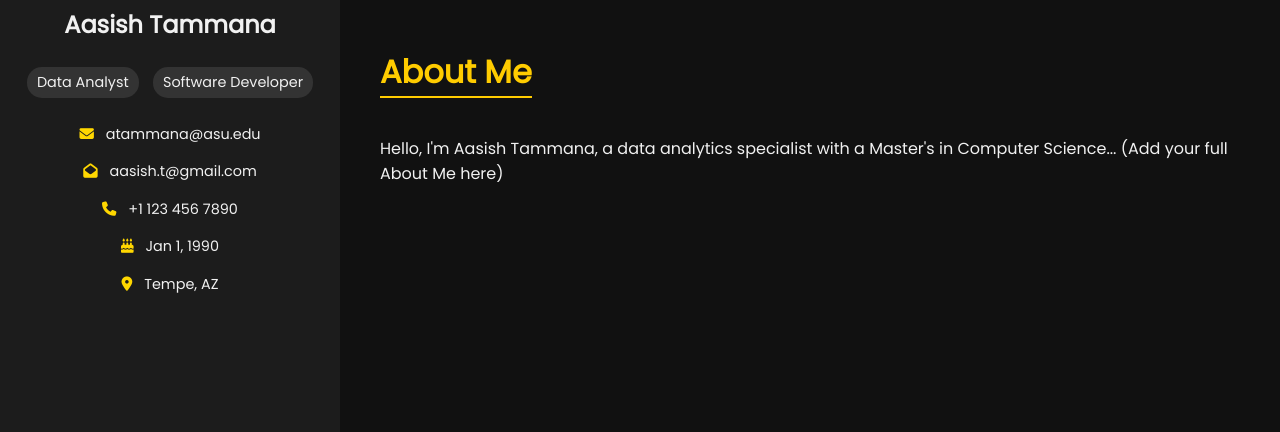
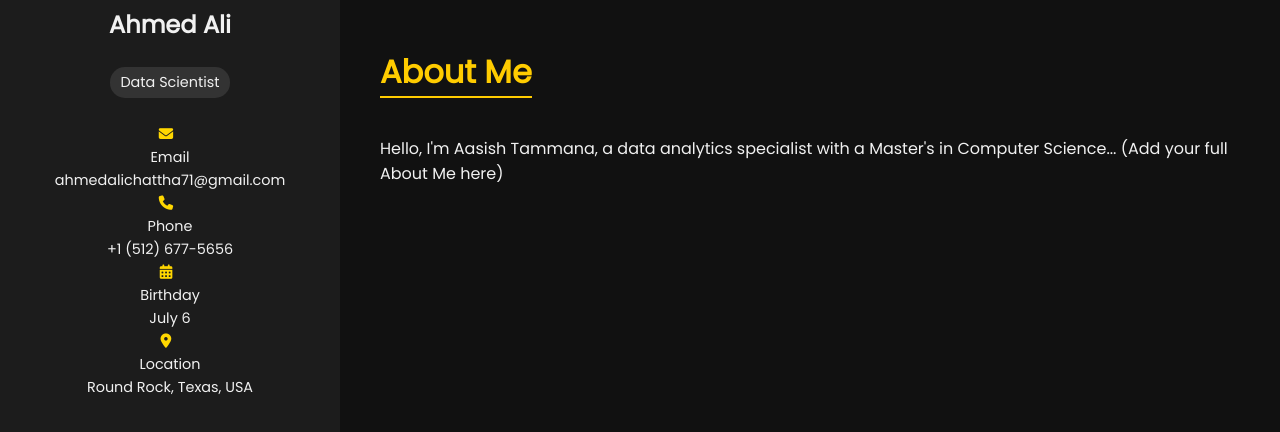
Before and after one commit to AhmedAliChattha/ahmedalichattha-github.io, a plain HTML site: page index.html in a window 1280 px wide. Shown: the part 68-500 px from the top of the page. Drawn offline with Linux system fonts and the light colour scheme.

Commit message:
Update index.html

```diff
--- a/index.html
+++ b/index.html
@@ -4,25 +4,47 @@
 <head>
   <meta charset="UTF-8" />
   <meta name="viewport" content="width=device-width, initial-scale=1.0"/>
-  <title>Aasish Tammana - Portfolio</title>
+  <title>Ahmed Ali - Portfolio</title>
   <link rel="stylesheet" href="style.css" />
   <link href="https://fonts.googleapis.com/css2?family=Poppins&display=swap" rel="stylesheet">
-  <script src="https://kit.fontawesome.com/a076d05399.js" crossorigin="anonymous"></script>
+  <link rel="stylesheet" href="https://cdnjs.cloudflare.com/ajax/libs/font-awesome/6.5.0/css/all.min.css" integrity="sha512-MNlZGqTfb5Db0VXx1iH2ZxNdQQGk5bh9a3gPTWcQrWyMWydb0X7qlDlCZ8VZz0cHRZhFzA8fJoHFaQ3xOd5PHQ==" crossorigin="anonymous" referrerpolicy="no-referrer" />
 </head>
 <body>
   <div class="container">
     <div class="sidebar">
       <img src="assets/your-photo.jpg" alt="Aasish Tammana">
-      <h2>Aasish Tammana</h2>
-      <span class="badge">Data Analyst</span>
-      <span class="badge">Software Developer</span>
+      <h2>Ahmed Ali</h2>
+      <span class="badge">Data Scientist</span>
 
       <div class="contact-info">
-        <p><i class="fas fa-envelope"></i> atammana@asu.edu</p>
-        <p><i class="fas fa-envelope-open"></i> aasish.t@gmail.com</p>
-        <p><i class="fas fa-phone"></i> +1 123 456 7890</p>
-        <p><i class="fas fa-birthday-cake"></i> Jan 1, 1990</p>
-        <p><i class="fas fa-map-marker-alt"></i> Tempe, AZ</p>
+        <div class="info-block">
+          <i class="fas fa-envelope"></i>
+          <div>
+            <div class="label">Email</div>
+            <div class="detail">ahmedalichattha71@gmail.com</div>
+          </div>
+        </div>
+        <div class="info-block">
+          <i class="fas fa-phone"></i>
+          <div>
+            <div class="label">Phone</div>
+            <div class="detail">+1 (512) 677-5656</div>
+          </div>
+        </div>
+        <div class="info-block">
+          <i class="fas fa-calendar-alt"></i>
+          <div>
+            <div class="label">Birthday</div>
+            <div class="detail">July 6</div>
+          </div>
+        </div>
+        <div class="info-block">
+          <i class="fas fa-map-marker-alt"></i>
+          <div>
+            <div class="label">Location</div>
+            <div class="detail">Round Rock, Texas, USA</div>
+          </div>
+        </div>
       </div>
     </div>
 
```
